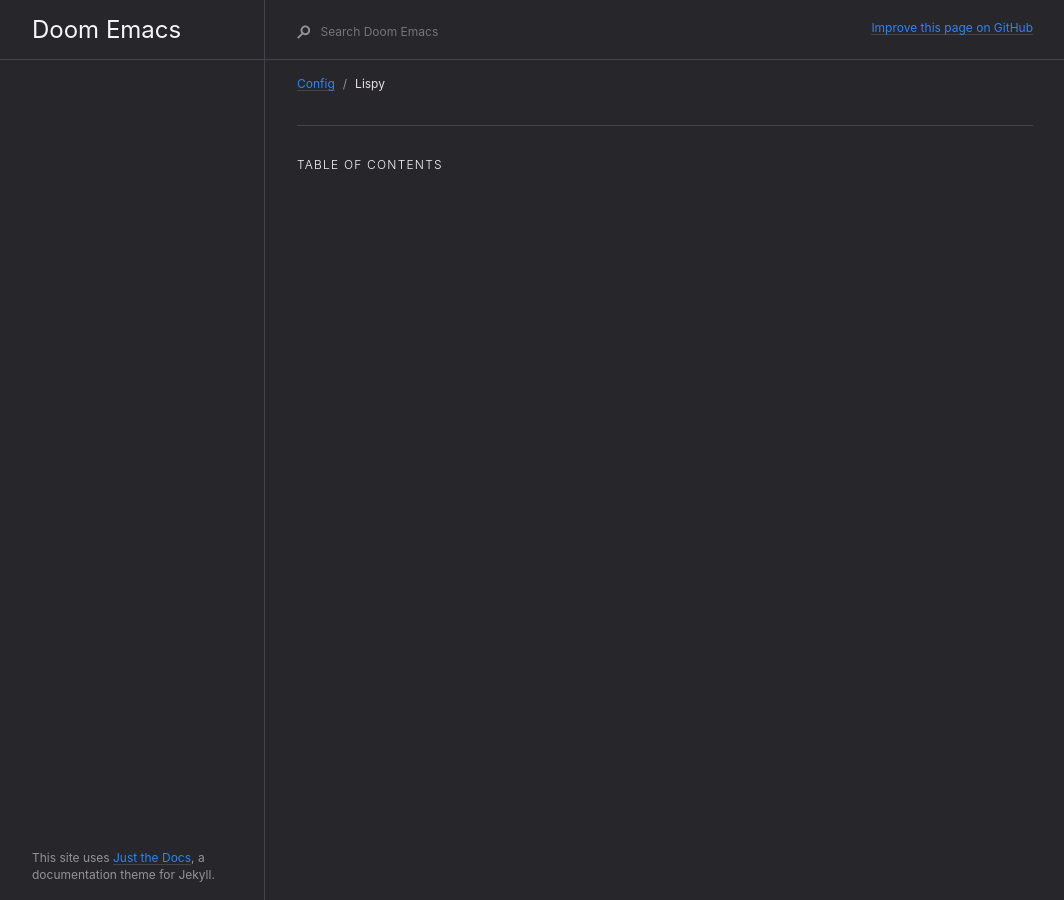
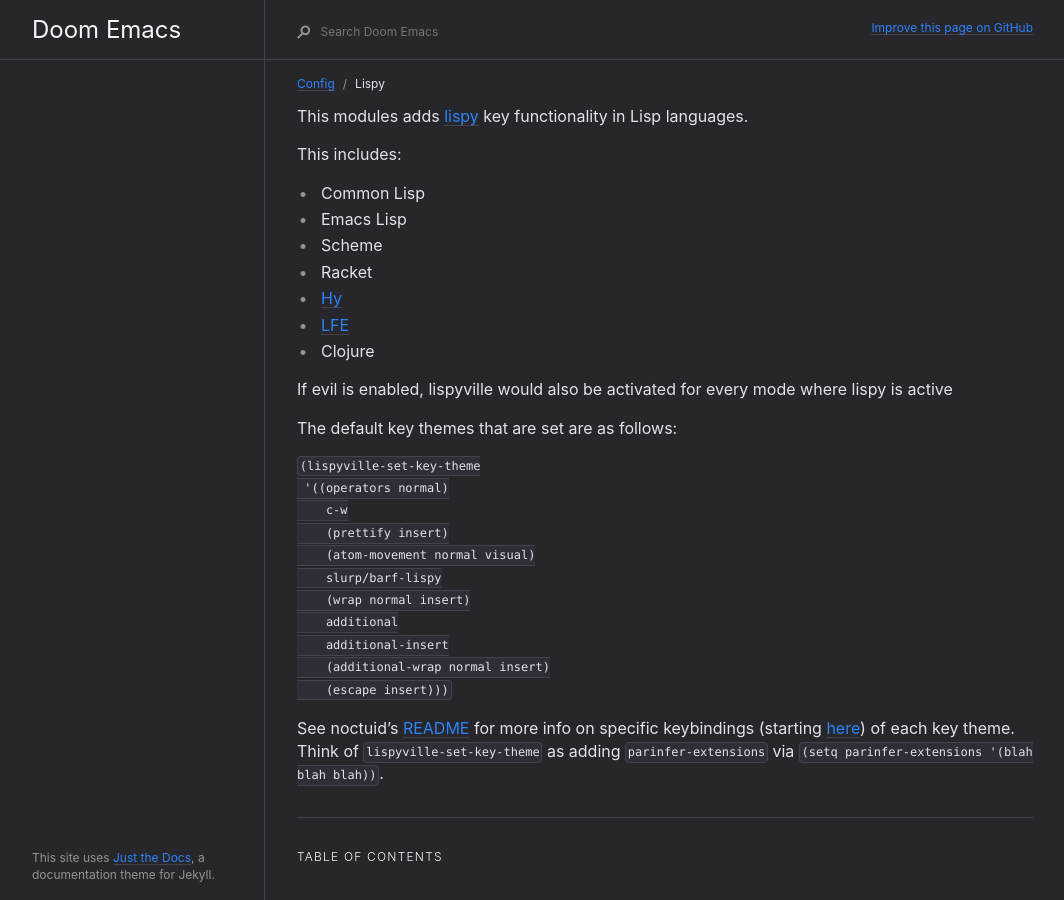
Before and after one commit to VentGrey/doom-emacs-docs, a Jekyll site: the page built from docs/modules/editor/lispy/lispy.md, in a window 1280 px wide. Shown: the whole page, without its empty margins (91-1155 px from the left). Built offline with Jekyll 4.4.1, drawn with Linux system fonts in a browser that asks for light colours.

Commit message:
Added lispy

````diff
--- a/docs/modules/editor/lispy/lispy.md
+++ b/docs/modules/editor/lispy/lispy.md
@@ -6,3 +6,43 @@ has_children: true
 parent: Config
 permalink: /docs/modules/editor/lispy
 ---
+
+This modules adds [lispy](https://github.com/noctuid/lispyville) key
+functionality in Lisp languages.
+
+This includes:
+
+  - Common Lisp
+  - Emacs Lisp
+  - Scheme
+  - Racket
+  - [Hy](http://docs.hylang.org/en/stable/)
+  - [LFE](http://lfe.io/)
+  - Clojure
+
+If evil is enabled, lispyville would also be activated for every mode
+where lispy is active
+
+The default key themes that are set are as follows:
+
+``` commonlisp
+(lispyville-set-key-theme
+ '((operators normal)
+    c-w
+    (prettify insert)
+    (atom-movement normal visual)
+    slurp/barf-lispy
+    (wrap normal insert)
+    additional
+    additional-insert
+    (additional-wrap normal insert)
+    (escape insert)))
+```
+
+See noctuid's
+[README](https://github.com/noctuid/lispyville/blob/master/README.org)
+for more info on specific keybindings (starting
+[here](https://github.com/noctuid/lispyville#operators-key-theme)) of
+each key theme. Think of `lispyville-set-key-theme` as adding
+`parinfer-extensions` via `(setq parinfer-extensions '(blah blah
+blah))`.
````
